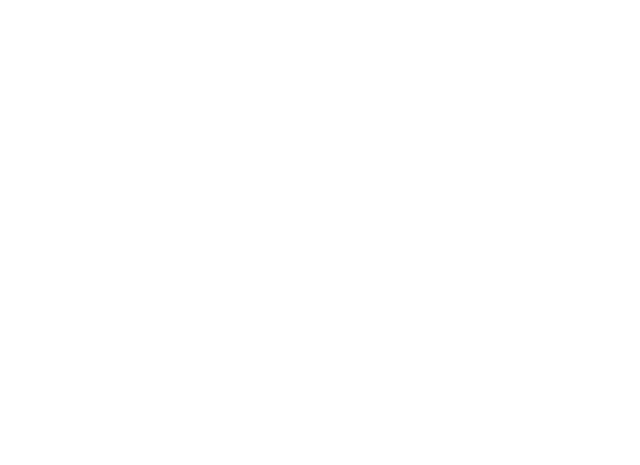
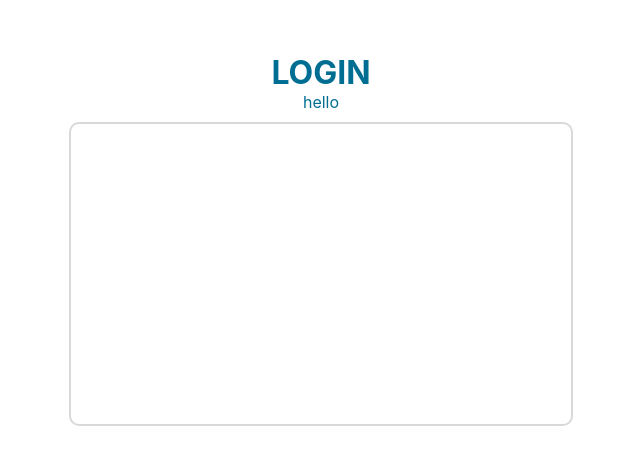
Before and after one commit to SoongSil-Security-Playground/sssp-frontend-prototype, a React (Create React App) app: page /login in a window 1280 px wide. Before the commit this address had no page. Shown: the part 161-626 px from the top of the page, without its empty margins (319-959 px from the left). Built offline with nearby package versions, Linux system fonts and the light colour scheme.

Commit message:
feat: add login page

```diff
--- a/src/components/App.js
+++ b/src/components/App.js
@@ -1,6 +1,7 @@
 import React, { useState, } from 'react';
 import { BrowserRouter as Router, Routes, Route } from 'react-router-dom';
 import MainPage from '../pages/mainPage';
+import LoginPage from '../pages/loginPage';
 
 function App() {
   const [isLoggedIn, setIsLoggedIn] = useState(true);
@@ -16,6 +17,7 @@
     <Router>
       <Routes>
         <Route path="/" element={<MainPage isLoggedIn={isLoggedIn} toggleLogin={toggleLogin}/>} />
+        <Route path="/login" element={<LoginPage isLoggedIn={isLoggedIn} toggleLogin={toggleLogin}/>} />
       </Routes>
     </Router>
   );
--- /dev/null
+++ b/src/pages/loginPage.js
@@ -0,0 +1,41 @@
+import React from 'react';
+import NavigationBar from '../components/navigationBar';
+
+function LoginPage({isLoggedIn, toggleLogin}) {
+    return (
+        <div style={mainContainerStyle}>
+            {/* <NavigationBar isLoggedIn={isLoggedIn} toggleLogin={toggleLogin} /> */}
+            <h1 style={headerTextStyle}>LOGIN</h1>
+            <b1 style={headerTextStyle}>hello</b1>
+            <div style={loginContainerStyle}>
+
+            </div>
+        </div>
+    );
+  }
+
+  const mainContainerStyle = {
+    display: 'flex',
+    justifyContent: 'center',
+    alignItems: 'center',
+    height: '100vh',
+    textAlign: 'center',
+    flexDirection: 'column',
+    margin: 0,
+};
+
+const loginContainerStyle = {
+    backgroundColor: 'white',
+    border: '2px solid var(--medium-grey)',
+    marginTop: '10px',
+    height: '300px',
+    width: '500px',
+    borderRadius: '10px',
+};
+
+const headerTextStyle = {
+    color: 'var(--dark-blue)',
+    margin: 0,
+}
+
+export default LoginPage;
```
